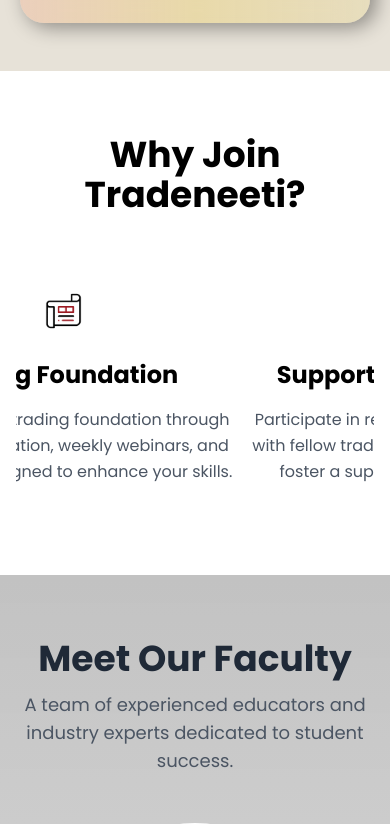
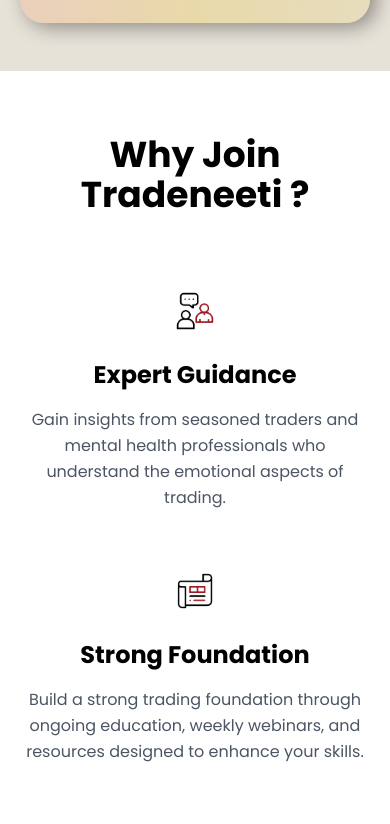
Before and after one commit to ashmitrajgithub/TradeNeeti, a React (Vite) app: page / in a window 390 px wide. Shown: the part 3537-4361 px from the top of the page. Built offline with nearby package versions, Linux system fonts and the light colour scheme.

Commit message:
Updated Faculty

```diff
--- a/src/components/WhytoJoin.jsx
+++ b/src/components/WhytoJoin.jsx
@@ -1,67 +1,78 @@
-import { useEffect, useState } from "react";
+import { useEffect } from "react";
 import AOS from "aos";
 import "aos/dist/aos.css";
-
 
 export default function WhytoJoin() {
   const features = [
     {
-      icon: "/assets/gif1.webp",
+      icon: "/assets/gif1.webp", // Corrected the path
       title: "Expert Guidance",
       description:
         "Gain insights from seasoned traders and mental health professionals who understand the emotional aspects of trading.",
     },
     {
-      icon: "/assets/gif2.webp",
+      icon: "/assets/gif2.webp", // Corrected the path
       title: "Strong Foundation",
       description:
         "Build a strong trading foundation through ongoing education, weekly webinars, and resources designed to enhance your skills.",
     },
     {
-      icon: "/assets/gif3.webp",
+      icon: "/assets/gif2.webp", // Corrected the path
       title: "Supportive Community",
       description:
         "Participate in regular meetups to connect with fellow traders, share experiences, and foster a supportive trading network.",
     },
   ];
 
-  const [currentIndex, setCurrentIndex] = useState(0);
-
   useEffect(() => {
+    // Initialize AOS with options
     AOS.init({
-      duration: 1000,
-      once: false,
-      offset: 200,
+      duration: 1000, // Animation duration
+      once: false, // Trigger animations only once
+      offset: 200, // Trigger a little before the element enters the viewport
     });
 
-    const interval = setInterval(() => {
-      setCurrentIndex((prevIndex) => (prevIndex + 1) % features.length);
-    }, 3000); // Change image every 3000ms
+    // Refresh AOS to re-check animations after the page is loaded or refreshed
+    AOS.refresh();
 
-    return () => clearInterval(interval);
-  }, [features.length]);
+    // Ensure AOS refresh when the page is fully loaded
+    window.addEventListener("load", () => {
+      AOS.refresh();
+    });
+
+    // Cleanup AOS refresh event listener
+    return () => {
+      window.removeEventListener("load", () => {
+        AOS.refresh();
+      });
+    };
+  }, []);
 
   return (
     <section className="py-16 px-4">
       <div className="max-w-6xl mx-auto">
-        <h2 className="text-4xl font-bold text-center mb-16" data-aos="fade-up">
-          Why Join Tradeneeti?
+        {/* Scroll-triggered Heading Animation */}
+        <h2
+          className="text-4xl font-bold text-center mb-16"
+          data-aos="fade-up" // Animation for the heading
+        >
+          Why Join Tradeneeti ?
         </h2>
 
-        <div className="relative overflow-hidden">
-          <div className="flex transition-transform duration-1000 ease-in-out" style={{ transform: `translateX(-${currentIndex * 100}%)` }}>
+        <div className="grid grid-cols-1 md:grid-cols-3 gap-12 md:gap-4 lg:gap-8 justify-items-center">
           {features.map((feature, index) => (
-              <div key={index} className="flex-shrink-0 w-full">
-                <div className="flex flex-col items-center text-center">
+            <div
+              key={index}
+              className="flex flex-col items-center text-center max-w-sm md:max-w-xs lg:max-w-sm"
+              data-aos="fade-up" // Animation for the feature section
+            >
               <div className="w-16 h-16 flex items-center justify-center mb-4">
                 <img src={feature.icon} alt={feature.title} className="w-12 h-12" />
               </div>
               <h3 className="text-2xl font-bold mb-4">{feature.title}</h3>
               <p className="text-gray-600 leading-relaxed">{feature.description}</p>
             </div>
-              </div>
           ))}
-          </div>
         </div>
       </div>
     </section>
```
Lines whose indentation alone changed are shown as unchanged.
